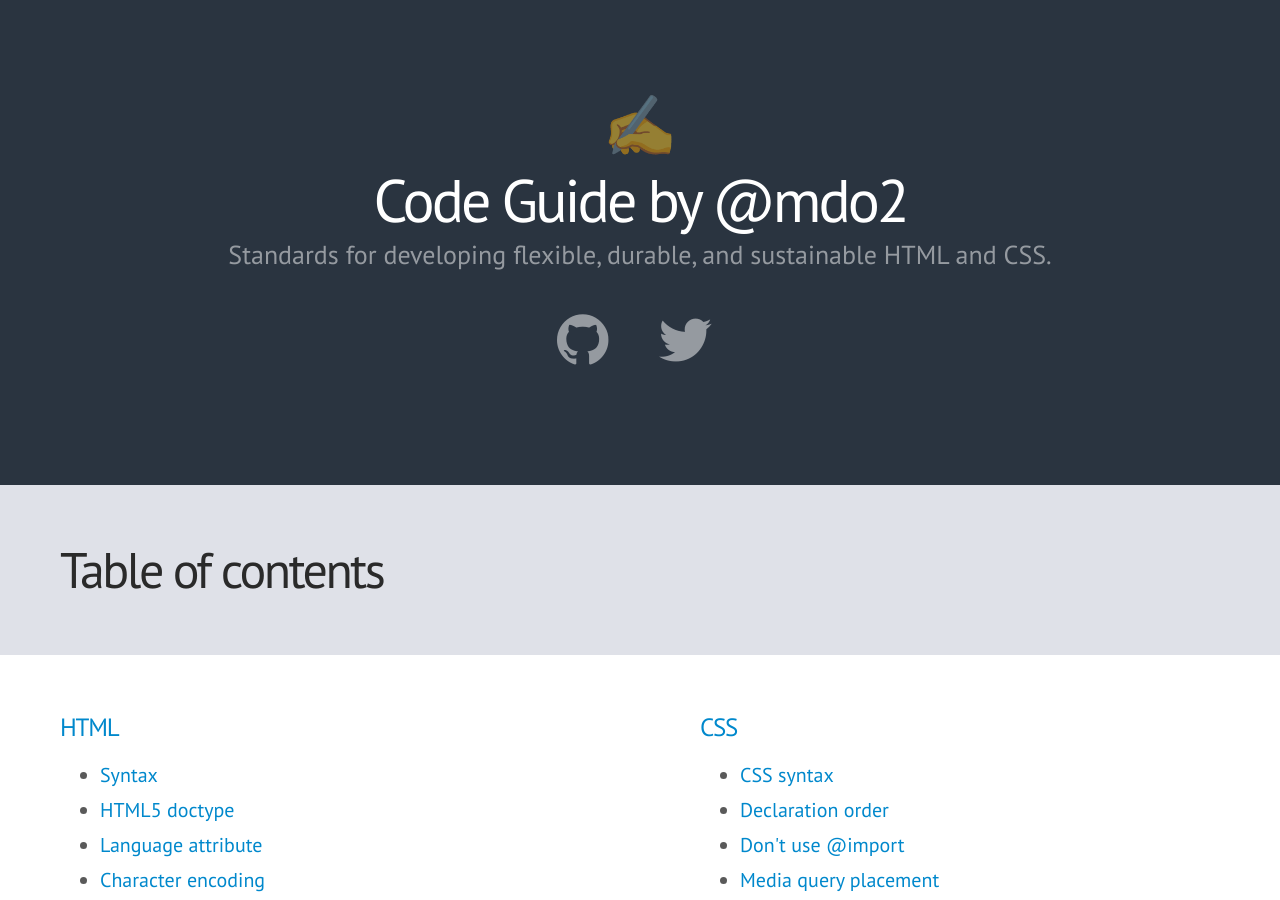
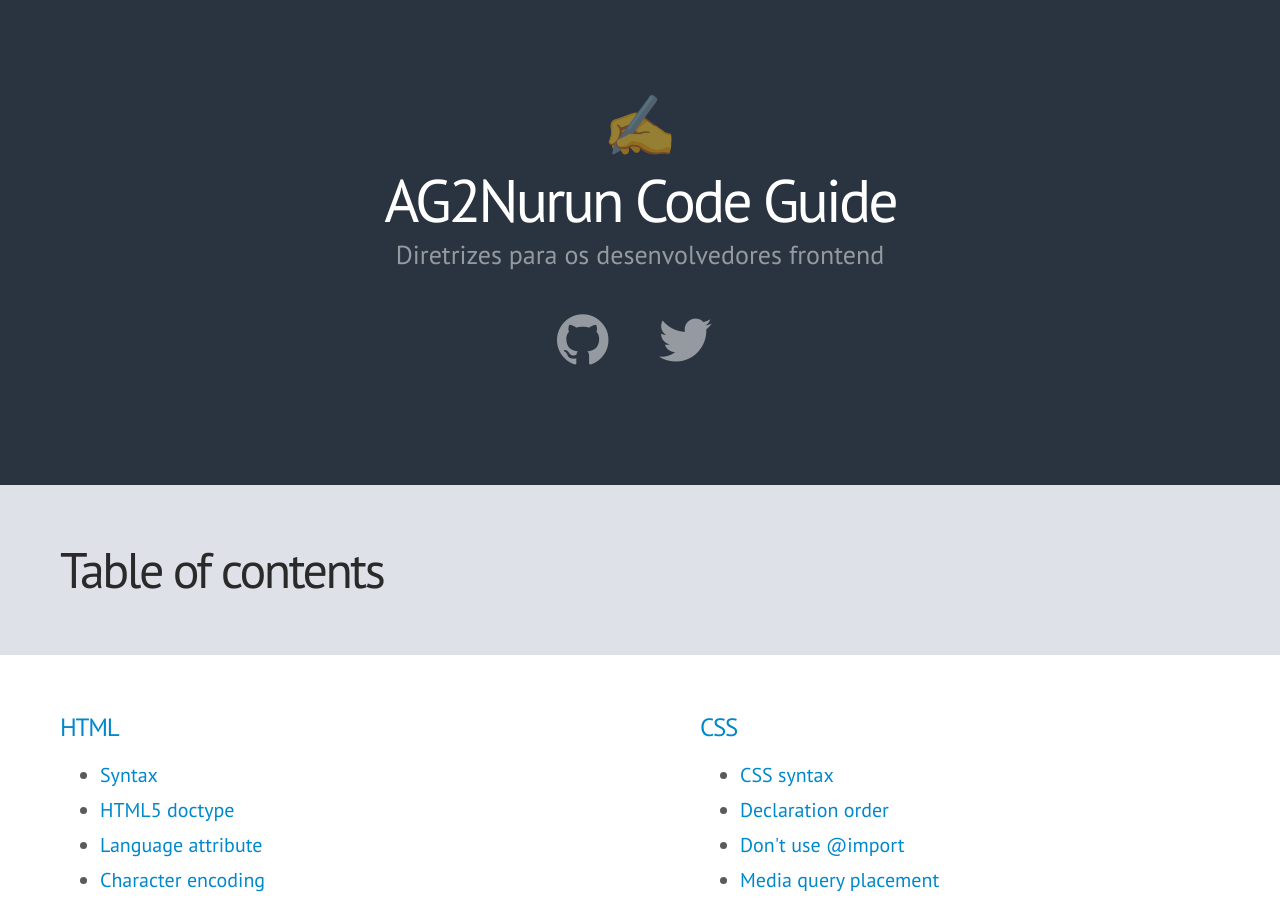
Before and after one commit to mdo/code-guide, a Jekyll site: the page built from index.html, in a window 1280 px wide and 900 px high. Built offline with Jekyll 4.4.1, drawn with Linux system fonts in a browser that asks for light colours; some web fonts are replaced; Markdown is read by kramdown in place of the engine named in the settings; comment, search, counter and statistics services are not loaded.

Commit message:
change name and description for page

```diff
--- a/_config.yml
+++ b/_config.yml
@@ -1,6 +1,6 @@
-name:          Code Guide by @mdo2
-description:   Standards for developing flexible, durable, and sustainable HTML and CSS.
-url:           http://codeguide.co
+name:          AG2Nurun Code Guide
+description:   Diretrizes para os desenvolvedores frontend
+url:           http://mdanemberg.github.io/code-guide
 
 markdown:      rdiscount
 permalink:     pretty
```
